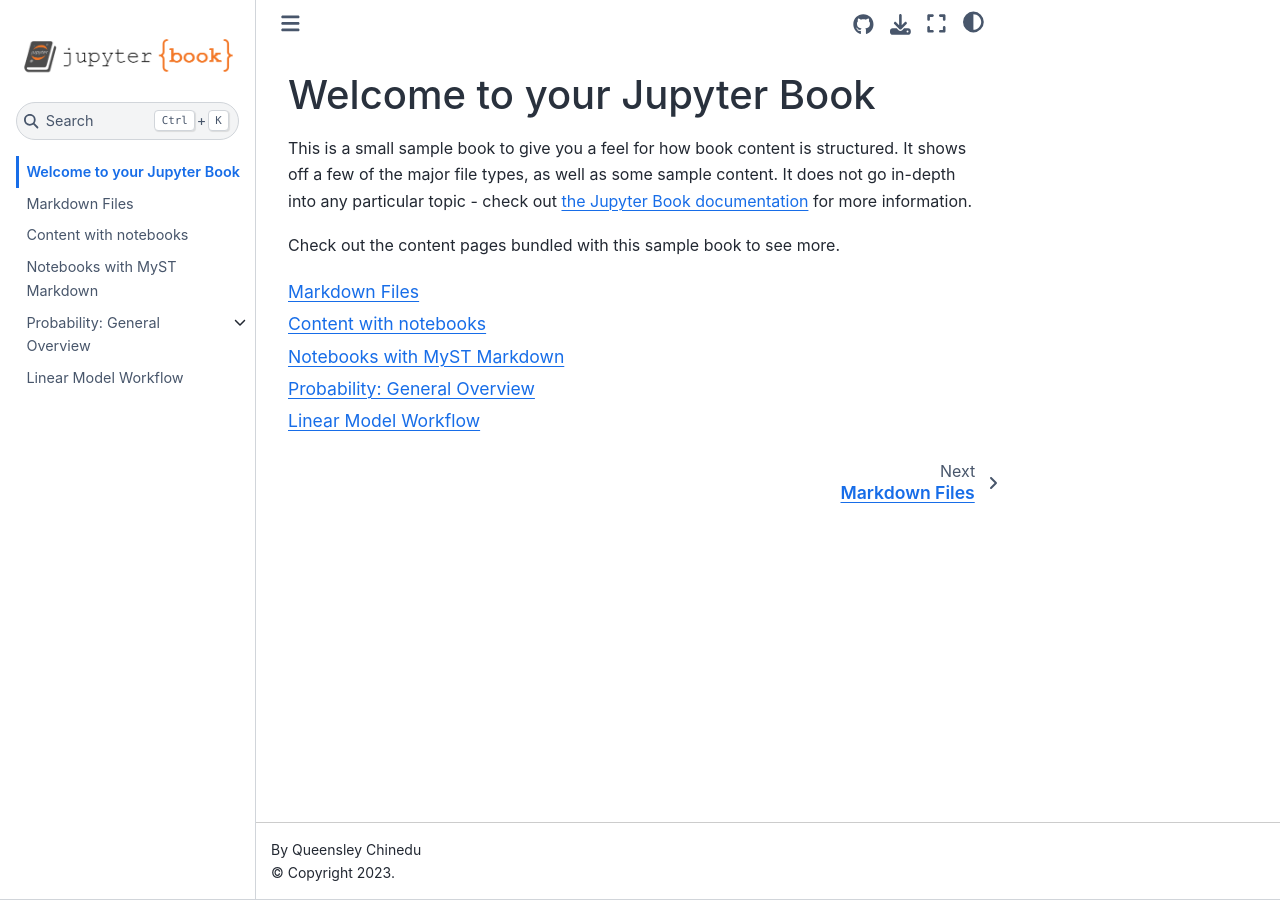
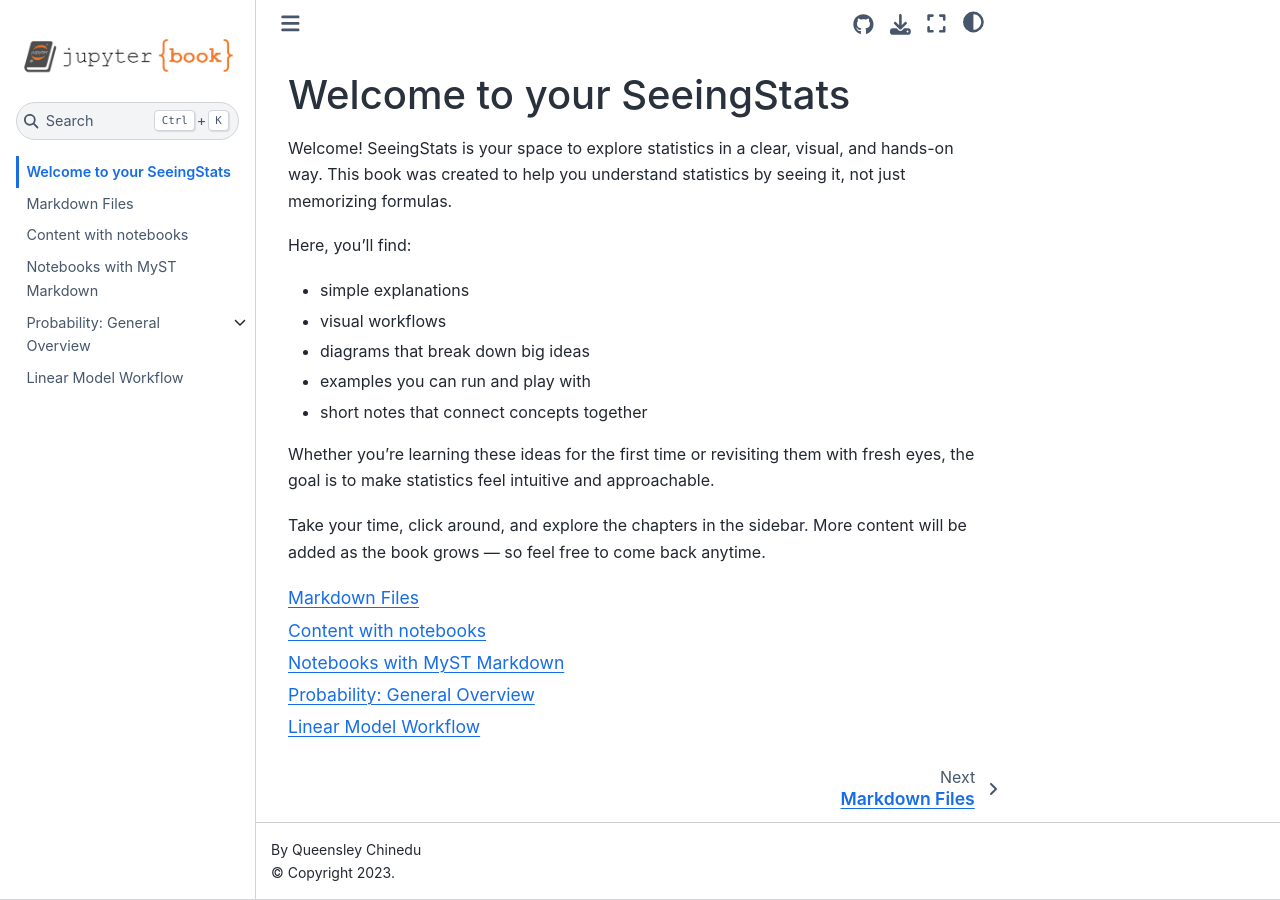
Before and after one commit to QueensleyC/stat5430project, a Jupyter Book: the page built from intro.md, in a window 1280 px wide. Built offline with Jupyter Book 1.0.4 settings and Sphinx 7.4.7 and the Sphinx Book theme 1.1.4, drawn with Linux system fonts in a browser that asks for light colours.

Commit message:
Change intro

````diff
--- a/intro.md
+++ b/intro.md
@@ -1,11 +1,24 @@
-# Welcome to your Jupyter Book
+# Welcome to your SeeingStats
 
-This is a small sample book to give you a feel for how book content is
-structured.
-It shows off a few of the major file types, as well as some sample content.
-It does not go in-depth into any particular topic - check out [the Jupyter Book documentation](https://jupyterbook.org) for more information.
+Welcome! SeeingStats is your space to explore statistics in a clear, visual, and hands-on way.
+This book was created to help you understand statistics by seeing it, not just memorizing formulas.
 
-Check out the content pages bundled with this sample book to see more.
+Here, you’ll find:
+
+- simple explanations
+
+- visual workflows
+
+- diagrams that break down big ideas
+
+- examples you can run and play with
+
+- short notes that connect concepts together
+
+Whether you’re learning these ideas for the first time or revisiting them with fresh eyes, the goal is to make statistics feel intuitive and approachable.
+
+Take your time, click around, and explore the chapters in the sidebar.
+More content will be added as the book grows — so feel free to come back anytime.
 
 ```{tableofcontents}
 ```
````
